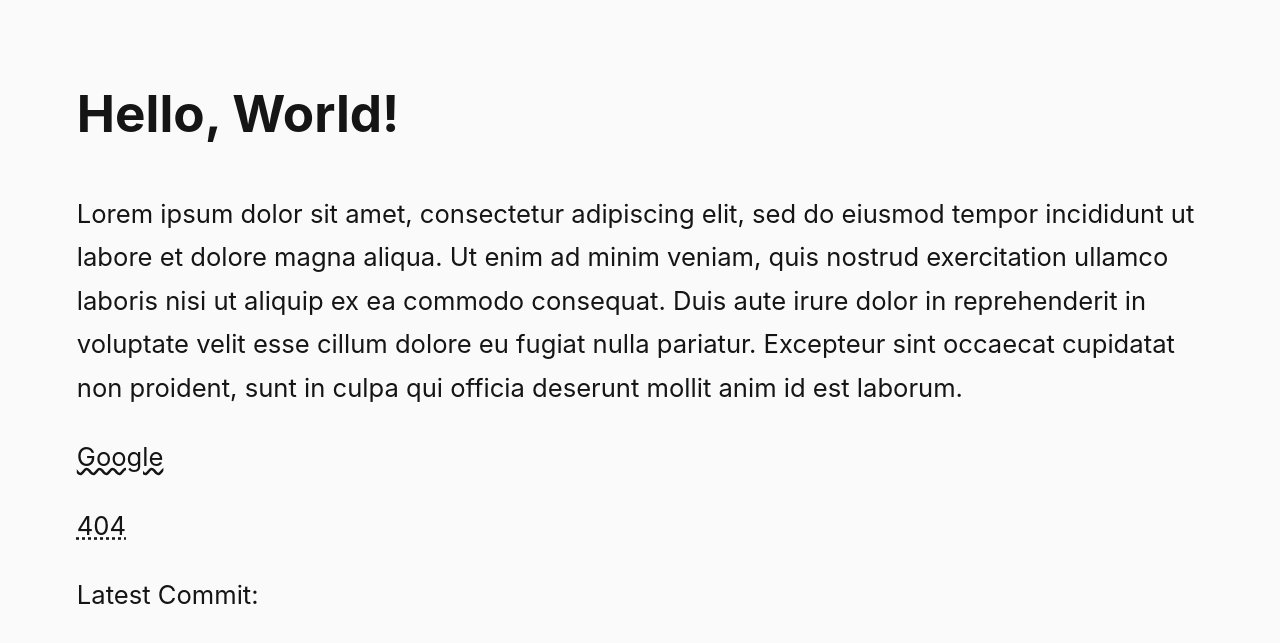
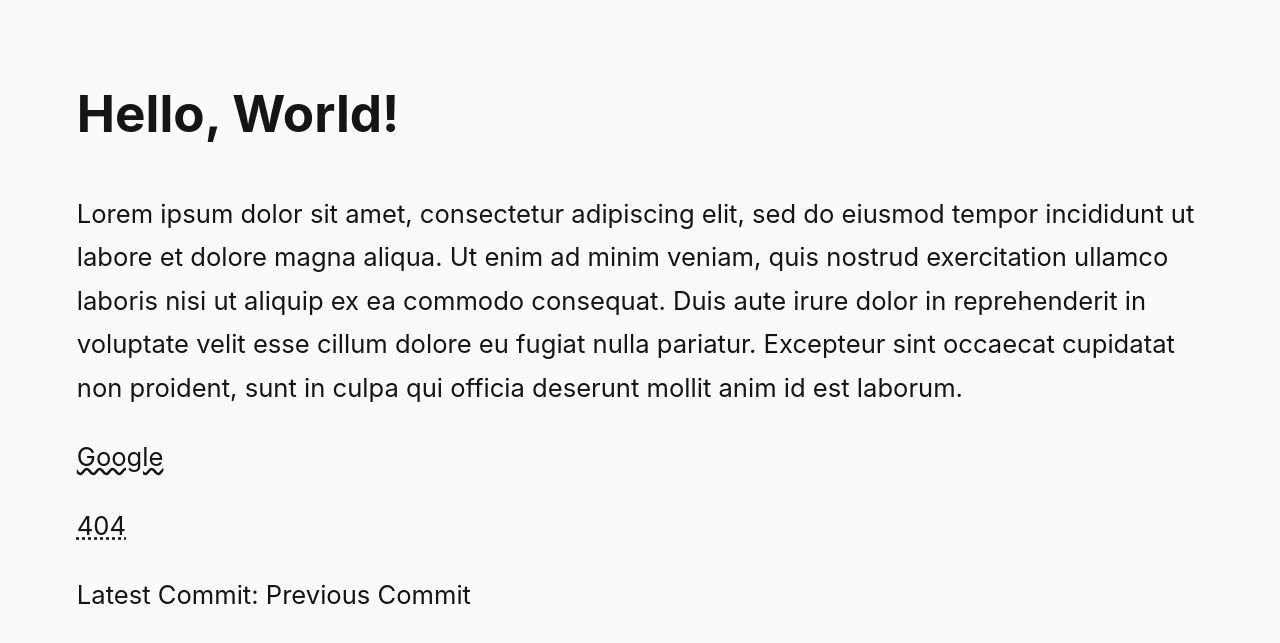
Before and after one commit to steinea/fyi, a Jekyll site: the page built from index.md, in a window 1280 px wide. Shown: the top 643 px of the page. Built offline with Jekyll 4.4.1, drawn with Linux system fonts in a browser that asks for light colours.

Commit message:
Add cached commit ref

```diff
--- a/index.md
+++ b/index.md
@@ -11,3 +11,4 @@ Lorem ipsum dolor sit amet, consectetur adipiscing elit, sed do eiusmod tempor i
 [404](/404/)
 
 Latest Commit: <a href="https://github.com/steinea/fyi/commit/{{ site.env.COMMIT_REF }}">{{ site.env.COMMIT_REF | truncate: 7, ""}}</a>
+Previous Commit <a href="https://github.com/steinea/fyi/commit/{{ site.env.CACHED_COMMIT_REF }}">{{ site.env.CACHED_COMMIT_REF | truncate: 7, ""}}</a>
```
